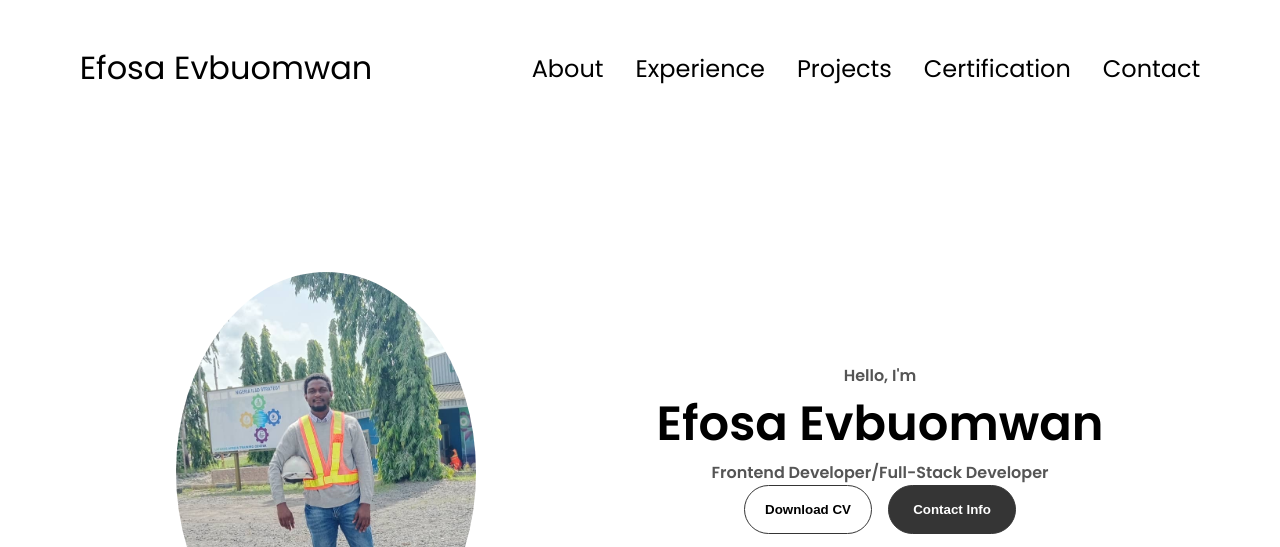
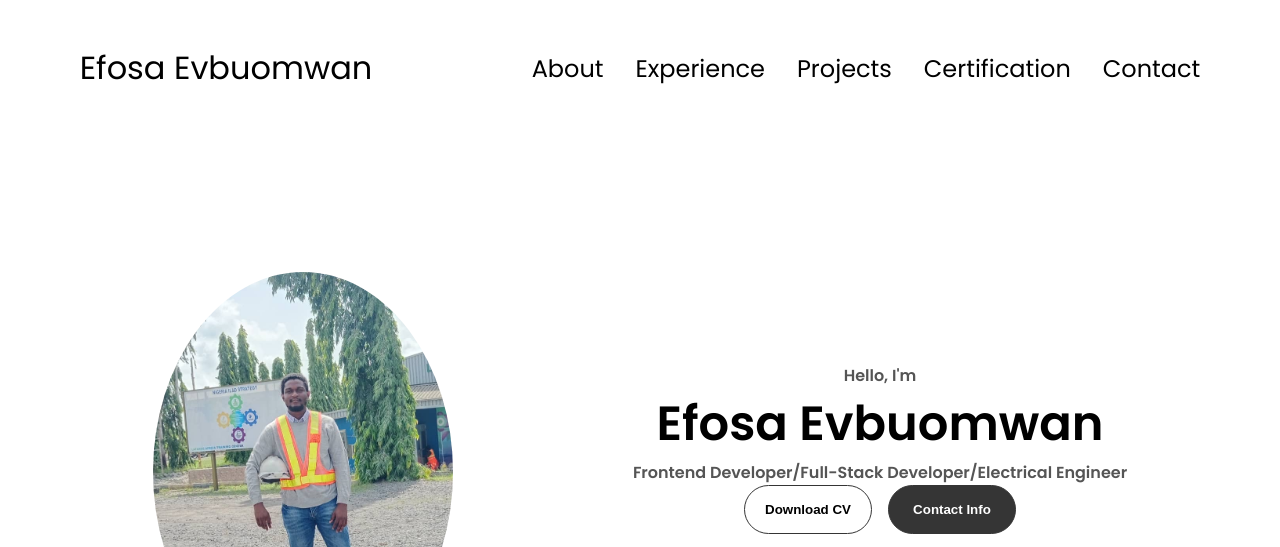
Before and after one commit to E-cube06/Efosa, a plain HTML site: page index.html in a window 1280 px wide. Shown: the top 547 px of the page. Drawn offline with Linux system fonts and the light colour scheme.

Commit message:
new commit

```diff
--- a/index.html
+++ b/index.html
@@ -43,7 +43,7 @@
         <div class="section__text">
             <p class="section__text__p1">Hello, I'm</p>
             <h1 class="title">Efosa Evbuomwan</h1>
-            <p class="section__text_p2">Frontend Developer/Full-Stack Developer</p>
+            <p class="section__text_p2">Frontend Developer/Full-Stack Developer/Electrical Engineer</p>
             <div class="btn-container">
                 <button class="btn btn-color-2"
                  onclick="window.open('./assets/resume-example.pdf')">
```
